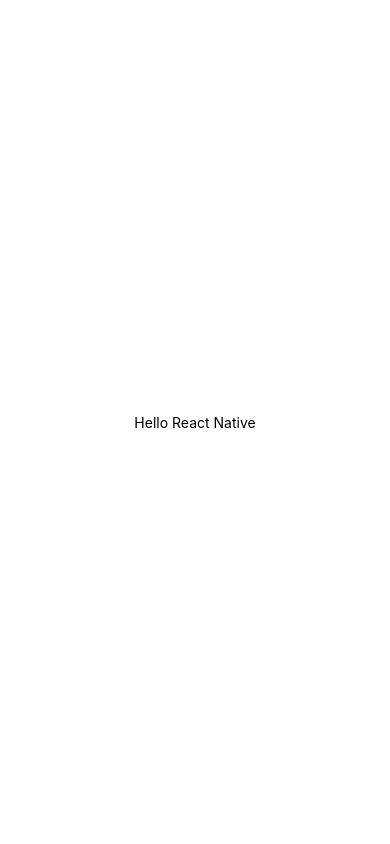
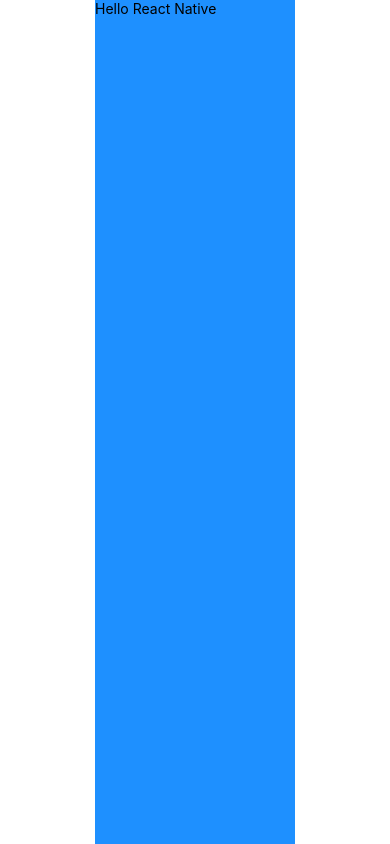
Before and after one commit to DanielSOhara27/reactnativefundamentals, a React Native app: screen / in a window 390 px wide. Built offline with nearby package versions, Linux system fonts and the light colour scheme.

Commit message:
Returning to initial state

```diff
--- a/App.js
+++ b/App.js
@@ -7,11 +7,13 @@
 
   return (
     <SafeAreaView style={styles.container}>
-      <Text >Hello React Native</Text>
+      <Text style={[styles.container, containerStyle]}>Hello React Native</Text>
       <StatusBar style="auto" />
     </SafeAreaView>
   );
 }
+
+const containerStyle = { width:200, height: 200, backgroundColor: "dodgerblue"}
 
 const styles = StyleSheet.create({
   container: {
```
